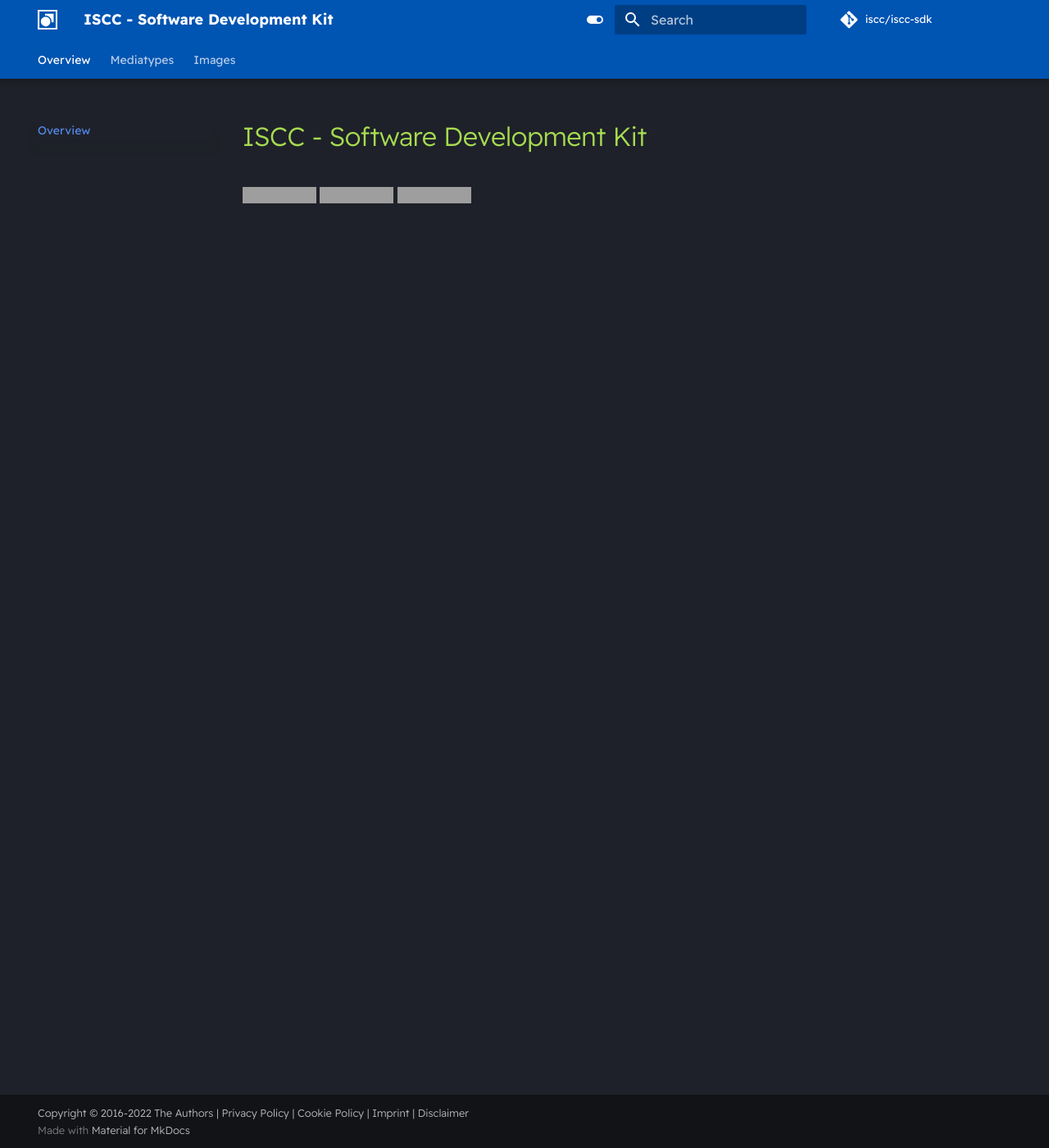
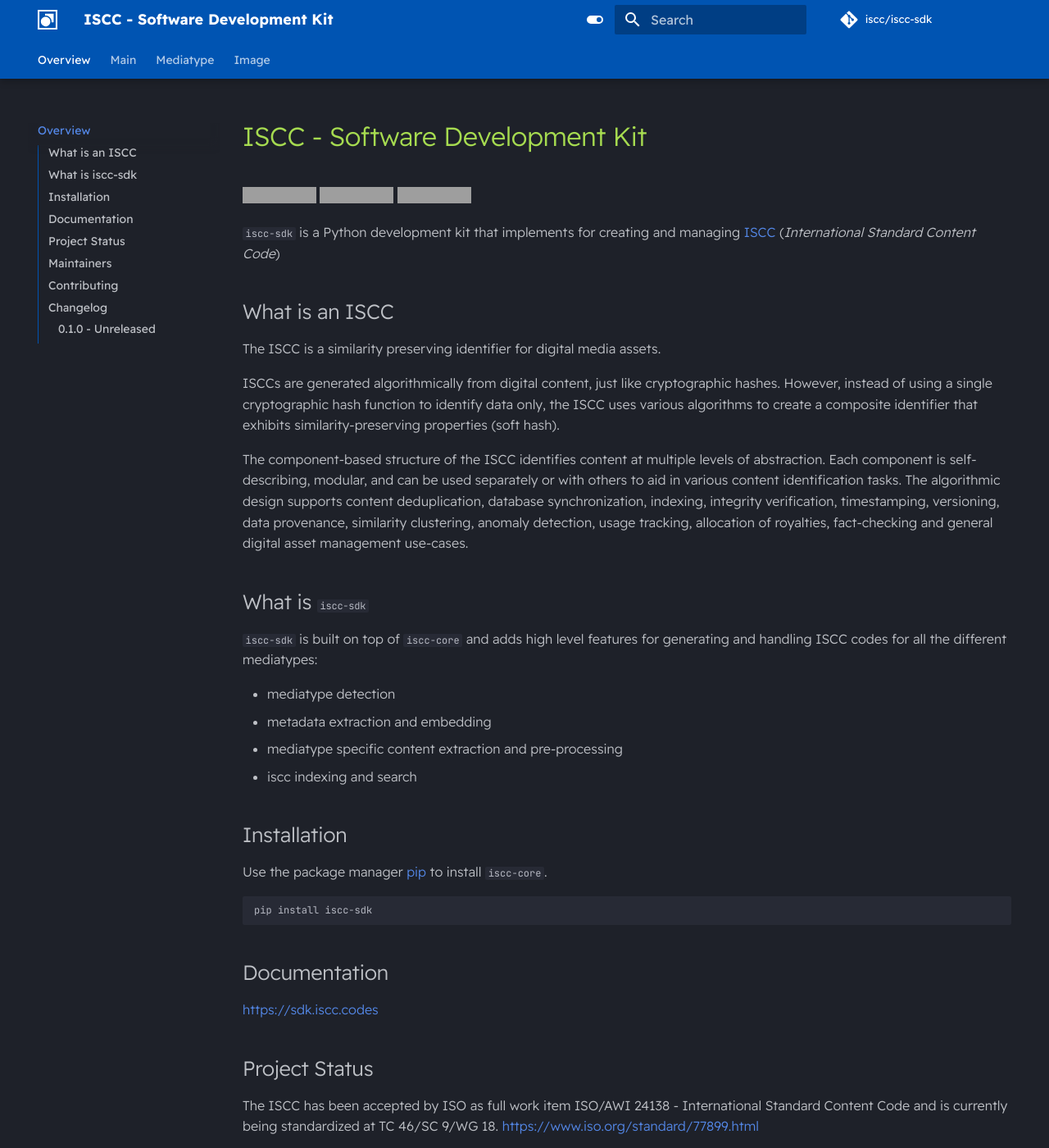
Before and after one commit to iscc/iscc-sdk, an MkDocs documentation site: the page built from docs/index.md, in a window 1280 px wide and 1400 px high. Shown: the whole window at 82% size. Built offline with MkDocs 1.6.1 and Material for MkDocs 9.7.7, drawn with Linux system fonts in a browser that asks for light colours; comment, search, counter and statistics services are not loaded; some of the changed text lies outside the part shown; grey boxes are pictures that could not be loaded.

Commit message:
Add more documentation.

````diff
--- a/docs/index.md
+++ b/docs/index.md
@@ -3,3 +3,62 @@
 [![Build](https://github.com/iscc/iscc-sdk/actions/workflows/ci.yml/badge.svg)](https://github.com/iscc/iscc-sdk/actions/workflows/ci.yml)
 [![Coverage](https://codecov.io/gh/iscc/iscc-sdk/branch/main/graph/badge.svg?token=7BJ7HJU815)](https://codecov.io/gh/iscc/iscc-sdk)
 [![Quality](https://app.codacy.com/project/badge/Grade/aa791abf9d824f6aa65a8f86b9222c90)](https://www.codacy.com/gh/iscc/iscc-sdk/dashboard)
+
+`iscc-sdk` is a Python development kit that implements for creating and managing [ISCC](https://core.iscc.codes) (*International Standard Content Code*)
+
+## What is an ISCC
+
+The ISCC is a similarity preserving identifier for digital media assets.
+
+ISCCs are generated algorithmically from digital content, just like cryptographic hashes. However, instead of using a single cryptographic hash function to identify data only, the ISCC uses various algorithms to create a composite identifier that exhibits similarity-preserving properties (soft hash).
+
+The component-based structure of the ISCC identifies content at multiple levels of abstraction. Each component is self-describing, modular, and can be used separately or with others to aid in various content identification tasks. The algorithmic design supports content deduplication, database synchronization, indexing, integrity verification, timestamping, versioning, data provenance, similarity clustering, anomaly detection, usage tracking, allocation of royalties, fact-checking and general digital asset management use-cases.
+
+## What is `iscc-sdk`
+
+`iscc-sdk` is built on top of `iscc-core` and adds high level features for generating and handling ISCC codes for all the different mediatypes:
+
+- mediatype detection
+- metadata extraction and embedding
+- mediatype specific content extraction and pre-processing
+- iscc indexing and search
+
+## Installation
+
+Use the package manager [pip](https://pip.pypa.io/en/stable/) to install `iscc-core`.
+
+```bash
+pip install iscc-sdk
+```
+
+## Documentation
+
+<https://sdk.iscc.codes>
+
+
+## Project Status
+
+The ISCC has been accepted by ISO as full work item ISO/AWI 24138 - International Standard Content
+Code and is currently being standardized at TC 46/SC 9/WG 18. https://www.iso.org/standard/77899.html
+
+!!! attention
+
+    The iscc-sdk library and the accompanying documentation is under development. API changes and
+    other backward incompatible changes are to be expected until the upcoming v1.5 stable release.
+
+
+## Maintainers
+[@titusz](https://github.com/titusz)
+
+## Contributing
+
+Pull requests are welcome. For significant changes, please open an issue first to discuss your plans. Please make sure to update tests as appropriate.
+
+You may also want join our developer chat on Telegram at <https://t.me/iscc_dev>.
+
+
+## Changelog
+
+### 0.1.0 - Unreleased
+
+- Initial release with support for ISCC Content-Code Image
--- a/mkdocs.yml
+++ b/mkdocs.yml
@@ -97,5 +97,6 @@ markdown_extensions:
 
 nav:
   - Overview: index.md
-  - Mediatypes: mime.md
-  - Images: image.md
+  - Main: main.md
+  - Mediatype: mediatype.md
+  - Image: image.md
````
Also changed, not shown: README.md (+59 -0 lines), docs/main.md (added, +3 -0 lines), docs/mediatype.md (added, +3 -0 lines), docs/mime.md (deleted, +0 -3 lines), 1 other file.
